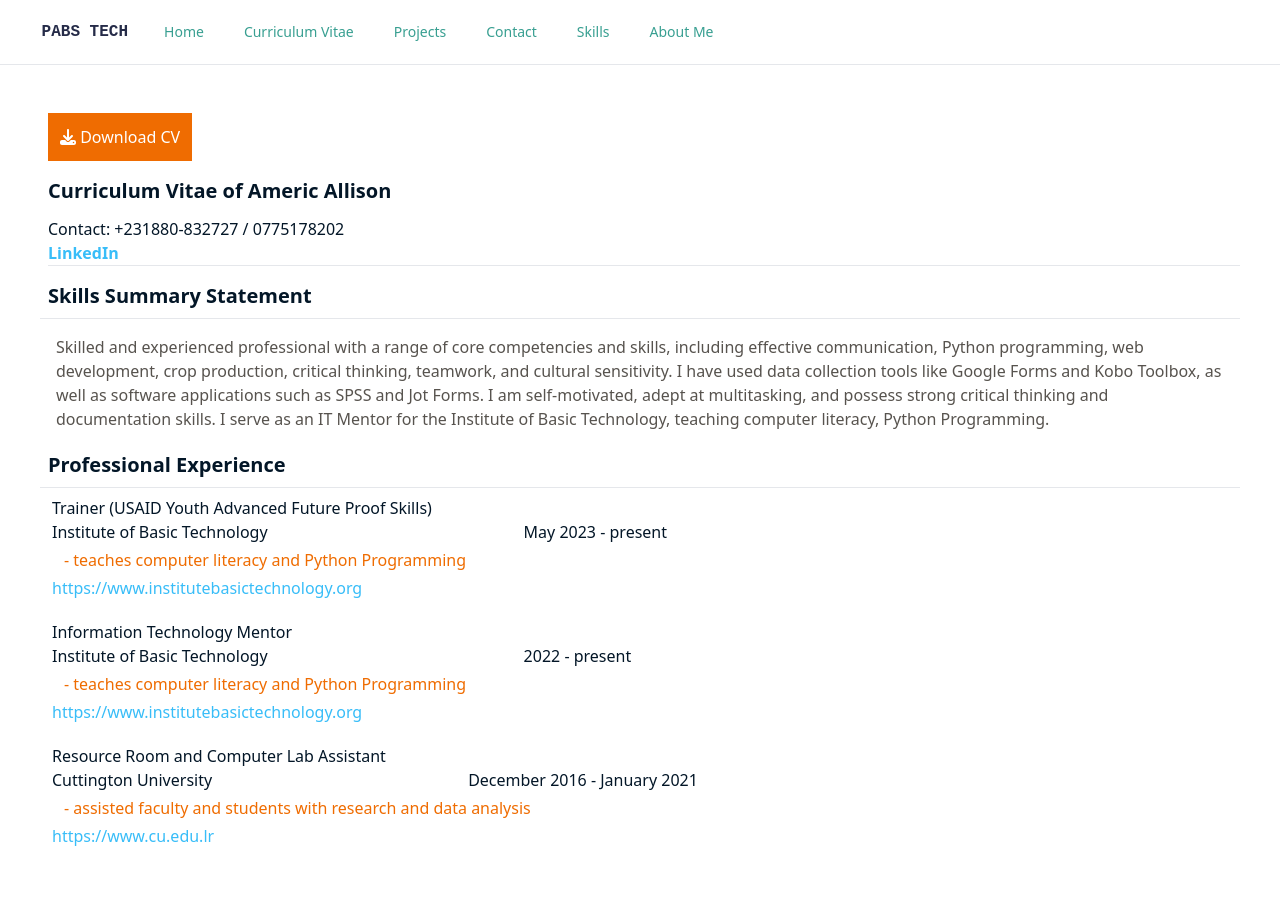
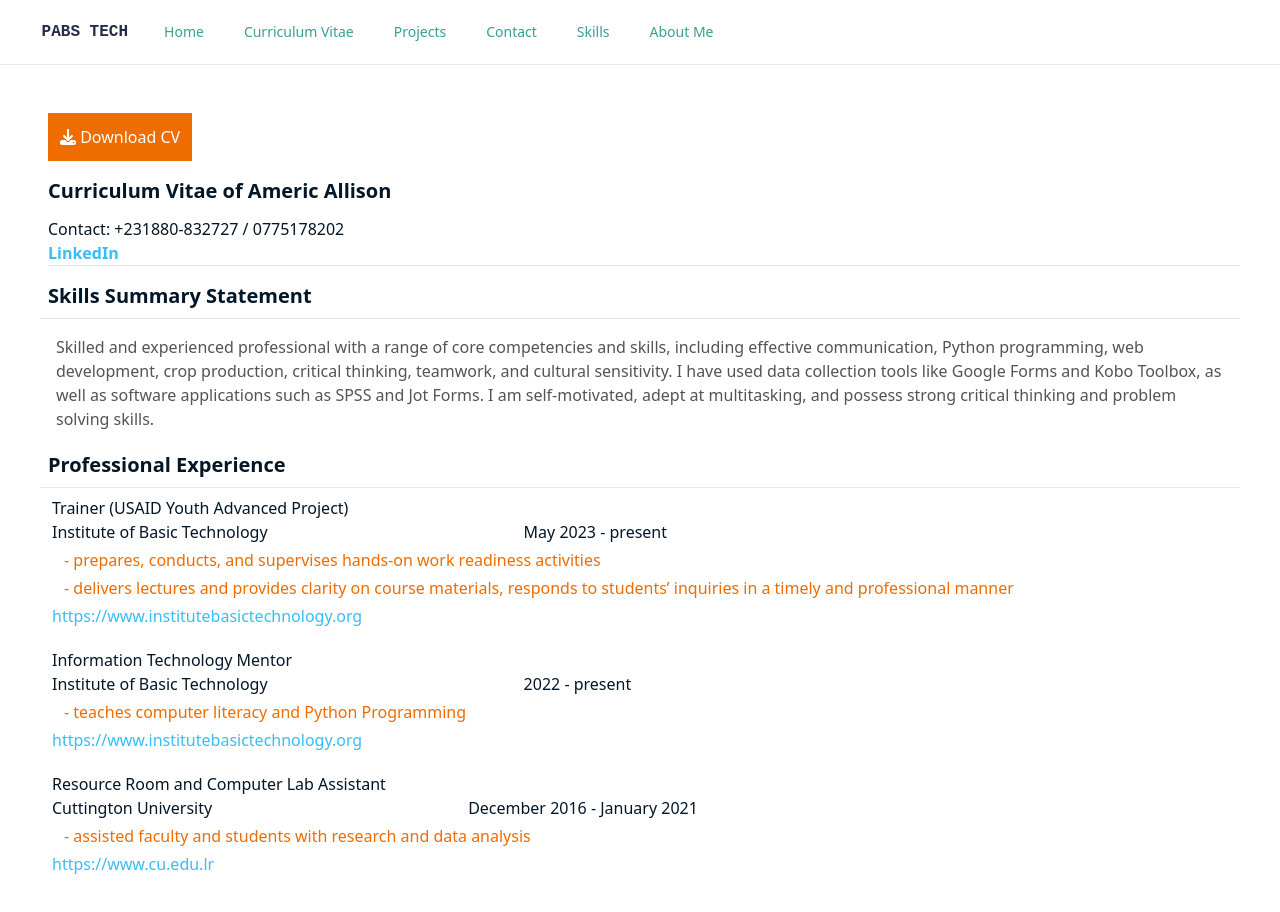
Before and after one commit to americallison/americportfolio_react, a React (Create React App) app: page /cv in a window 1280 px wide. Shown: the top 912 px of the page. Before the commit the page ends 888 px from the top, so only its background shows below. Built offline with nearby package versions, Linux system fonts and the light colour scheme.

Commit message:
editing experiences

```diff
--- a/public/index.html
+++ b/public/index.html
@@ -24,7 +24,7 @@
       work correctly both with client-side routing and a non-root public URL.
       Learn how to configure a non-root public URL by running `npm run build`.
     -->
-    <title>React App</title>
+    <title>Americ Allison</title>
   </head>
   <body>
     <noscript>You need to enable JavaScript to run this app.</noscript>
--- a/src/routes/CV.js
+++ b/src/routes/CV.js
@@ -26,17 +26,18 @@ export default function CV() {
           including effective communication, Python programming, web development, crop production,
           critical thinking, teamwork, and cultural sensitivity. I have used data collection tools
           like Google Forms and Kobo Toolbox, as well as software applications such as SPSS and Jot Forms. I am self-motivated,
-          adept at multitasking, and possess strong critical thinking and documentation skills.
-          I serve as an IT Mentor for the Institute of Basic Technology, teaching computer literacy, Python
-          Programming.</p>
+          adept at multitasking, and possess strong critical thinking and problem solving skills.
+          </p>
         <h3 className='text-xl m-2 font-bold text-[#031627]'>Professional Experience</h3><hr />
-        <p className="font-medium ml-3 mt-2 text-[#031627]">Trainer (USAID Youth Advanced Future Proof Skills)</p>
+        <p className="font-medium ml-3 mt-2 text-[#031627]">Trainer (USAID Youth Advanced Project)</p>
         <div className='flex justify-start'>
           <p className="text-[#031627] ml-3">Institute of Basic Technology</p>
           <p className="text-[#031627] ml-16 md:ml-64">May 2023 - present</p>
         </div>
         <ul>
-          <li className='text-[#ef6c01] ml-6 m-1'>- teaches computer literacy and Python Programming</li>
+          <li className='text-[#ef6c01] ml-6 m-1'>- prepares, conducts, and supervises hands-on work readiness activities</li>
+          <li className='text-[#ef6c01] ml-6 m-1'>- delivers lectures and provides clarity on course materials,
+            responds to students’ inquiries in a timely and professional manner</li>
         </ul>
         <a className="text-sky-400 ml-3" href="https://www.institutebasictechnology.org">https://www.institutebasictechnology.org</a>
 
@@ -60,7 +61,7 @@ export default function CV() {
           <li className='text-[#ef6c01] ml-6 m-1'>- assisted faculty and students with research and data analysis</li>
         </ul>
         <a className="text-sky-400 ml-3" href="https://www.cu.edu.lr">https://www.cu.edu.lr</a>
-        </div>
+      </div>
     </>
   )
 }
```
